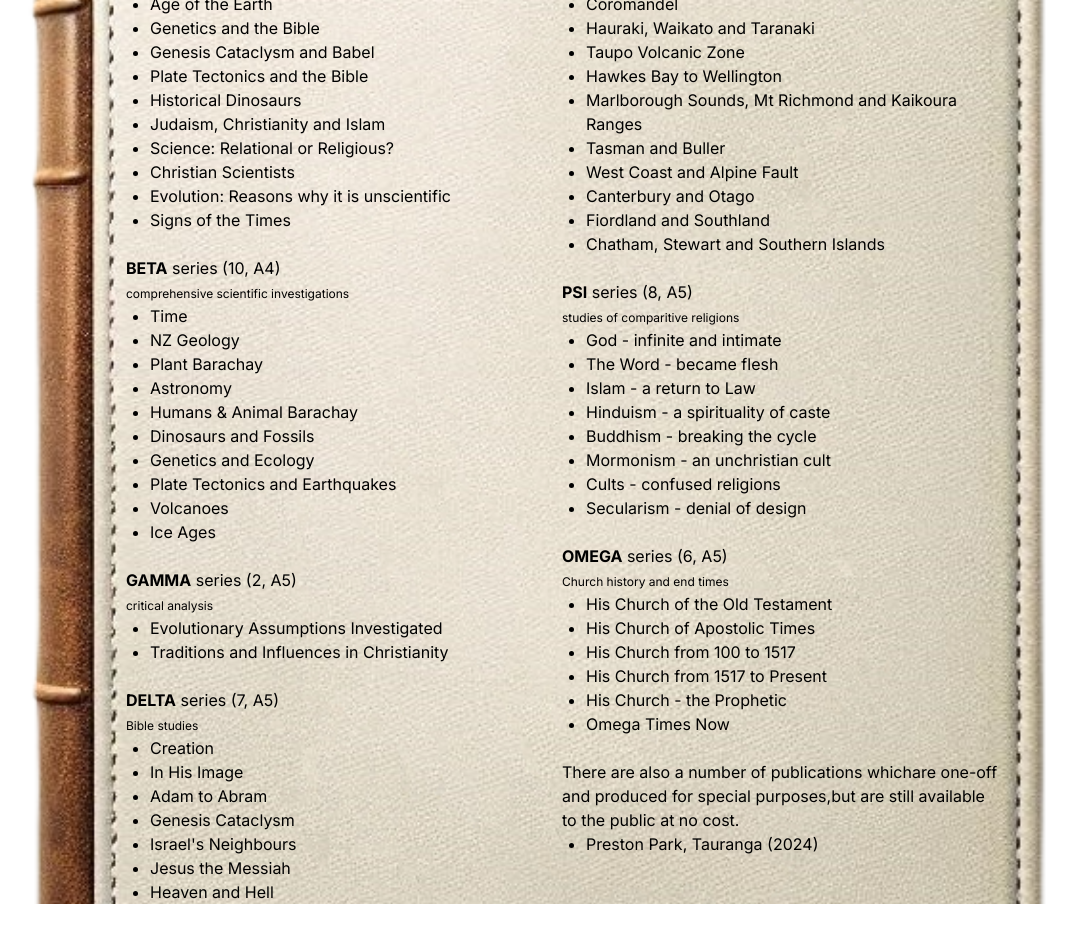
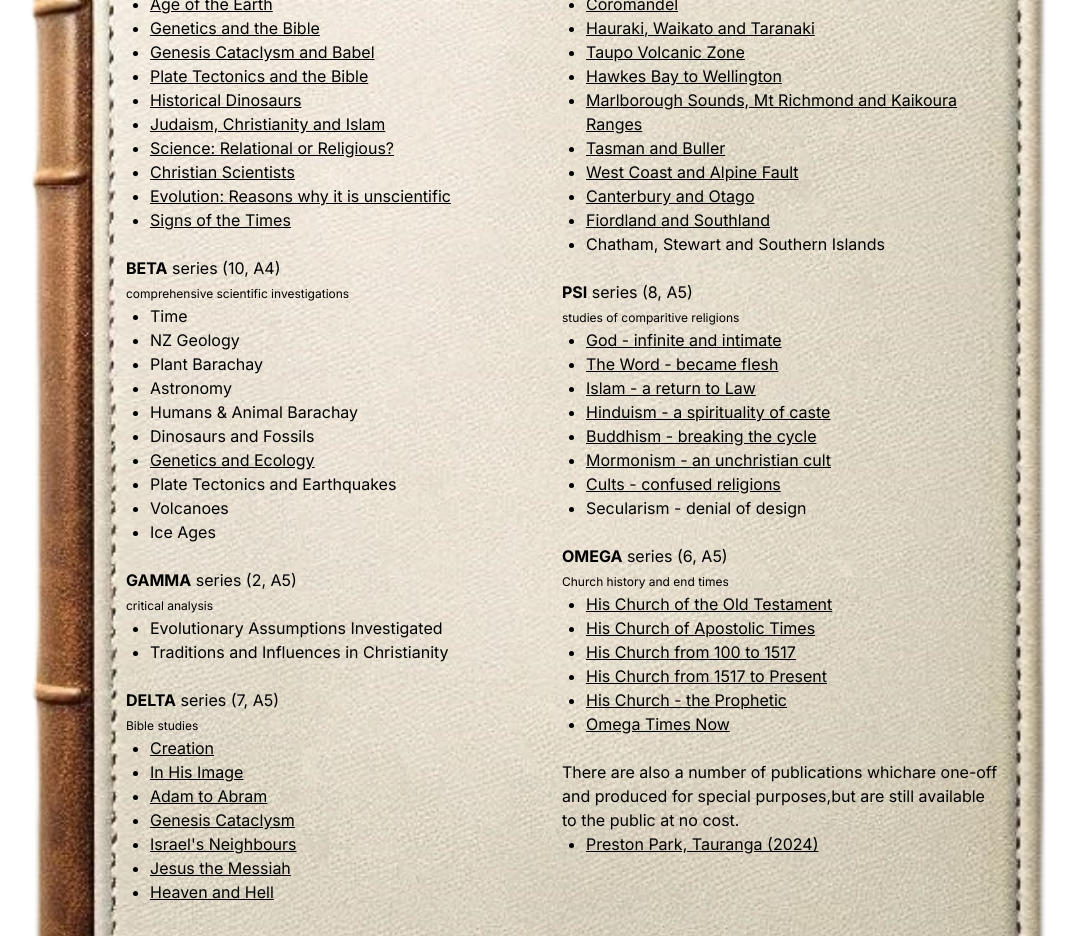
Before and after one commit to alpha2omeganz/alpha2omeganz.github.io, a Next.js app: page /catalogue in a window 1280 px wide. Shown: the part 360-1296 px from the top of the page, without its empty margins (103-1179 px from the left). Before the commit the page ends 1264 px from the top, so only its background shows below. Built offline with nearby package versions, Linux system fonts and the light colour scheme.

Commit message:
Add links to book resources

```diff
--- a/src/app/catalogue/page.tsx
+++ b/src/app/catalogue/page.tsx
@@ -1,4 +1,5 @@
 export default function About() {
+  const baseUrl = "https://api.alpha2omega.nz/resources";
   return (
     <div className="text-md">
       <div className="text-sm text-center md:w-96 md:mx-auto md:-mt-10">
@@ -11,18 +12,18 @@
           </p>
           <span className="italics text-xs">introductory topics</span>
           <ul className="list-disc ml-6">
-            <li>God</li>
-            <li>Creation</li>
-            <li>Age of the Earth</li>
-            <li>Genetics and the Bible</li>
-            <li>Genesis Cataclysm and Babel</li>
-            <li>Plate Tectonics and the Bible</li>
-            <li>Historical Dinosaurs</li>
-            <li>Judaism, Christianity and Islam</li>
-            <li>Science: Relational or Religious?</li>
-            <li>Christian Scientists</li>
-            <li>Evolution: Reasons why it is unscientific</li>
-            <li>Signs of the Times</li>
+            <li><a className="underline" href={`${baseUrl}/ALPHA - God`}>God</a></li>
+            <li><a className="underline" href={`${baseUrl}/ALPHA - Creation`}>Creation</a></li>
+            <li><a className="underline" href={`${baseUrl}/ALPHA - Age of the Earth`}>Age of the Earth</a></li>
+            <li><a className="underline" href={`${baseUrl}/ALPHA - Genetics and the Bible`}>Genetics and the Bible</a></li>
+            <li><a className="underline" href={`${baseUrl}/ALPHA - Genesis Cataclysm and Babel`}>Genesis Cataclysm and Babel</a></li>
+            <li><a className="underline" href={`${baseUrl}/ALPHA - Plate Tectonics and the Bible`}>Plate Tectonics and the Bible</a></li>
+            <li><a className="underline" href={`${baseUrl}/ALPHA - Historical Dinosaurs`}>Historical Dinosaurs</a></li>
+            <li><a className="underline" href={`${baseUrl}/ALPHA - Judaism Christianity and Islam`}>Judaism, Christianity and Islam</a></li>
+            <li><a className="underline" href={`${baseUrl}/ALPHA - Science Relational or Religious`}>Science: Relational or Religious?</a></li>
+            <li><a className="underline" href={`${baseUrl}/ALPHA - Christian Scientists`}>Christian Scientists</a></li>
+            <li><a className="underline" href={`${baseUrl}/ALPHA - Evolution Reasons why it is unscientific`}>Evolution: Reasons why it is unscientific</a></li>
+            <li><a className="underline" href={`${baseUrl}/ALPHA - Signs of the Times`}>Signs of the Times</a></li>
           </ul>
           <br />
 
@@ -37,7 +38,7 @@
             <li>Astronomy</li>
             <li>Humans & Animal Barachay</li>
             <li>Dinosaurs and Fossils</li>
-            <li>Genetics and Ecology</li>
+            <li><a className="underline" href={`${baseUrl}/BETA - Genetics and Ecology`}>Genetics and Ecology</a></li>
             <li>Plate Tectonics and Earthquakes</li>
             <li>Volcanoes</li>
             <li>Ice Ages</li>
@@ -59,13 +60,13 @@
           </p>
           <span className="italics text-xs">Bible studies</span>
           <ul className="list-disc ml-6">
-            <li>Creation</li>
-            <li>In His Image</li>
-            <li>Adam to Abram</li>
-            <li>Genesis Cataclysm</li>
-            <li>Israel&apos;s Neighbours</li>
-            <li>Jesus the Messiah</li>
-            <li>Heaven and Hell</li>
+            <li><a className="underline" href={`${baseUrl}/DELTA - Creation`}>Creation</a></li>
+            <li><a className="underline" href={`${baseUrl}/DELTA - In His Image`}>In His Image</a></li>
+            <li><a className="underline" href={`${baseUrl}/DELTA - Adam to Abram`}>Adam to Abram</a></li>
+            <li><a className="underline" href={`${baseUrl}/DELTA - Genesis Cataclysm`}>Genesis Cataclysm</a></li>
+            <li><a className="underline" href={`${baseUrl}/DELTA - Israels Neighbours`}>Israel&apos;s Neighbours</a></li>
+            <li><a className="underline" href={`${baseUrl}/DELTA - Jesus the Messiah`}>Jesus the Messiah</a></li>
+            <li><a className="underline" href={`${baseUrl}/DELTA - Heaven and Hell`}>Heaven and Hell</a></li>
           </ul>
         </div>
         <div className="col-start-2">
@@ -75,16 +76,16 @@
           <span className="italics text-xs">regional field guides</span>
           <ul className="list-disc ml-6">
             <li>Northland and Northern Islands</li>
-            <li>Auckland</li>
-            <li>Coromandel</li>
-            <li>Hauraki, Waikato and Taranaki</li>
-            <li>Taupo Volcanic Zone</li>
-            <li>Hawkes Bay to Wellington</li>
-            <li>Marlborough Sounds, Mt Richmond and Kaikoura Ranges</li>
-            <li>Tasman and Buller</li>
-            <li>West Coast and Alpine Fault</li>
-            <li>Canterbury and Otago</li>
-            <li>Fiordland and Southland</li>
+            <li><a className="underline" href={`${baseUrl}/SIGMA - Auckland`}>Auckland</a></li>
+            <li><a className="underline" href={`${baseUrl}/SIGMA - Coromandel`}>Coromandel</a></li>
+            <li><a className="underline" href={`${baseUrl}/SIGMA - Hauraki Waikato and Taranaki`}>Hauraki, Waikato and Taranaki</a></li>
+            <li><a className="underline" href={`${baseUrl}/SIGMA - Taupo Volcanic Zone`}>Taupo Volcanic Zone</a></li>
+            <li><a className="underline" href={`${baseUrl}/SIGMA - Hawkes Bay to Wellington`}>Hawkes Bay to Wellington</a></li>
+            <li><a className="underline" href={`${baseUrl}/SIGMA - Marlborough Sounds Mt Richmond and Kaikoura Ranges`}>Marlborough Sounds, Mt Richmond and Kaikoura Ranges</a></li>
+            <li><a className="underline" href={`${baseUrl}/SIGMA - Tasman and Buller`}>Tasman and Buller</a></li>
+            <li><a className="underline" href={`${baseUrl}/SIGMA - West Coast and Alpine Fault`}>West Coast and Alpine Fault</a></li>
+            <li><a className="underline" href={`${baseUrl}/SIGMA - Canterbury and Otago`}>Canterbury and Otago</a></li>
+            <li><a className="underline" href={`${baseUrl}/SIGMA - Fiordland and Southland`}>Fiordland and Southland</a></li>
             <li>Chatham, Stewart and Southern Islands</li>
           </ul>
           <br />
@@ -94,13 +95,13 @@
           </p>
           <span className="italics text-xs">studies of comparitive religions</span>
           <ul className="list-disc ml-6">
-            <li>God - infinite and intimate</li>
-            <li>The Word - became flesh</li>
-            <li>Islam - a return to Law</li>
-            <li>Hinduism - a spirituality of caste</li>
-            <li>Buddhism - breaking the cycle</li>
-            <li>Mormonism - an unchristian cult</li>
-            <li>Cults - confused religions</li>
+            <li><a className="underline" href={`${baseUrl}/PSI - God - infinite and intimate`}>God - infinite and intimate</a></li>
+            <li><a className="underline" href={`${baseUrl}/PSI - The Word - became flesh`}>The Word - became flesh</a></li>
+            <li><a className="underline" href={`${baseUrl}/PSI - Islam - a return to Law`}>Islam - a return to Law</a></li>
+            <li><a className="underline" href={`${baseUrl}/PSI - Hinduism - a spirituality of caste`}>Hinduism - a spirituality of caste</a></li>
+            <li><a className="underline" href={`${baseUrl}/PSI - Buddhism - breaking the cycle`}>Buddhism - breaking the cycle</a></li>
+            <li><a className="underline" href={`${baseUrl}/PSI - Mormonism - an unchristian cult`}>Mormonism - an unchristian cult</a></li>
+            <li><a className="underline" href={`${baseUrl}/PSI - Cults - confused religions`}>Cults - confused religions</a></li>
             <li>Secularism - denial of design</li>
           </ul>
           <br />
@@ -110,18 +111,18 @@
           </p>
           <span className="italics text-xs">Church history and end times</span>
           <ul className="list-disc ml-6">
-            <li>His Church of the Old Testament</li>
-            <li>His Church of Apostolic Times</li>
-            <li>His Church from 100 to 1517</li>
-            <li>His Church from 1517 to Present</li>
-            <li>His Church - the Prophetic</li>
-            <li>Omega Times Now</li>
+            <li><a className="underline" href={`${baseUrl}/OMEGA - His Church of the Old Testament`}>His Church of the Old Testament</a></li>
+            <li><a className="underline" href={`${baseUrl}/OMEGA - His Church of Apostolic Times`}>His Church of Apostolic Times</a></li>
+            <li><a className="underline" href={`${baseUrl}/OMEGA - His Church from 100 to 1517`}>His Church from 100 to 1517</a></li>
+            <li><a className="underline" href={`${baseUrl}/OMEGA - His Church from 1517 to Present`}>His Church from 1517 to Present</a></li>
+            <li><a className="underline" href={`${baseUrl}/OMEGA - His Church - the Prophetic`}>His Church - the Prophetic</a></li>
+            <li><a className="underline" href={`${baseUrl}/OMEGA - Omega Times Now`}>Omega Times Now</a></li>
           </ul>
           <br />
 
           There are also a number of publications whichare one-off and produced for special purposes,but are still available to the public at no cost.
           <ul className="list-disc ml-6">
-            <li>Preston Park, Tauranga (2024)</li>
+            <li><a className="underline" href={`${baseUrl}/Preston Park`}>Preston Park, Tauranga (2024)</a></li>
           </ul>
         </div>
       </div>
--- a/src/app/layout.tsx
+++ b/src/app/layout.tsx
@@ -24,7 +24,7 @@
         bg-cover
         bg-top
         bg-no-repeat`}>
-        <main className="md:ml-[calc(50%+25px)] md:-translate-x-1/2 md:mt-8 md:w-[880px] w-screen">
+        <main className="md:ml-[calc(50%+25px)] md:-translate-x-1/2 md:mt-8 md:w-[880px] w-screen mb-8">
           <Header />
           <div>
             {children}
```
